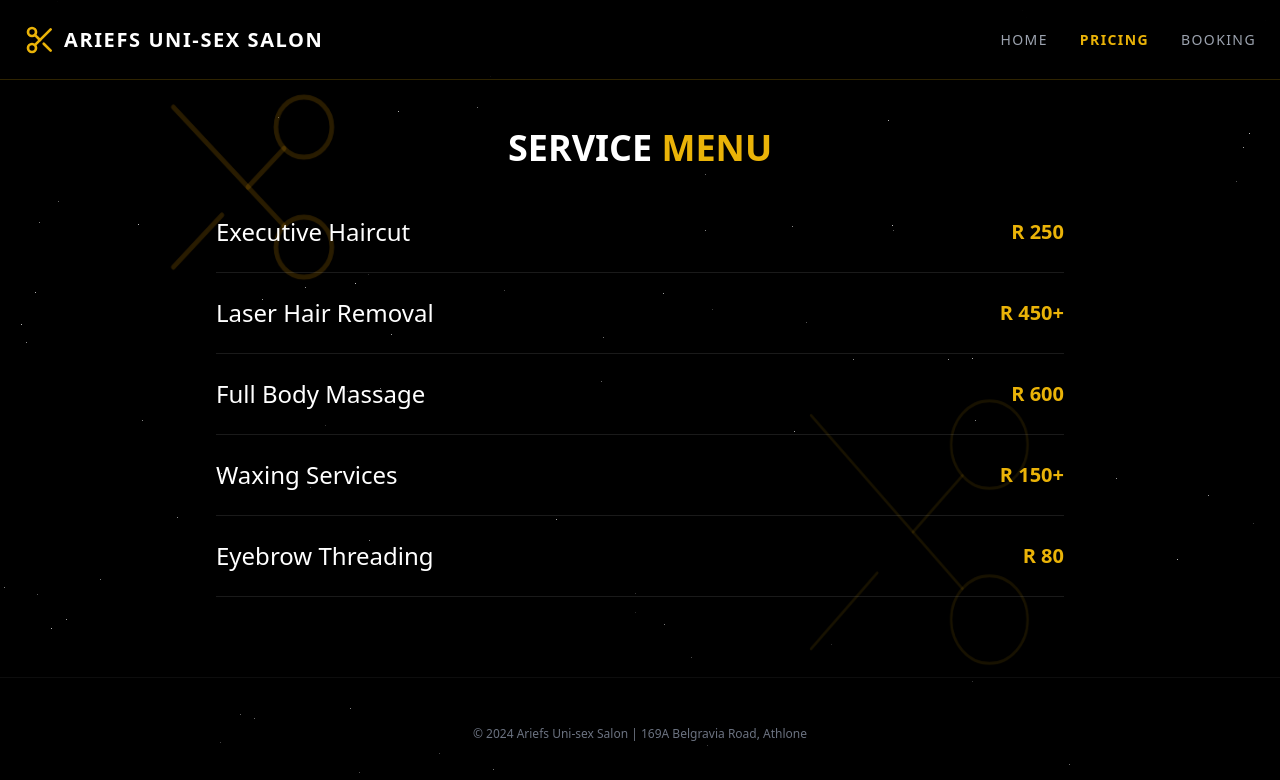
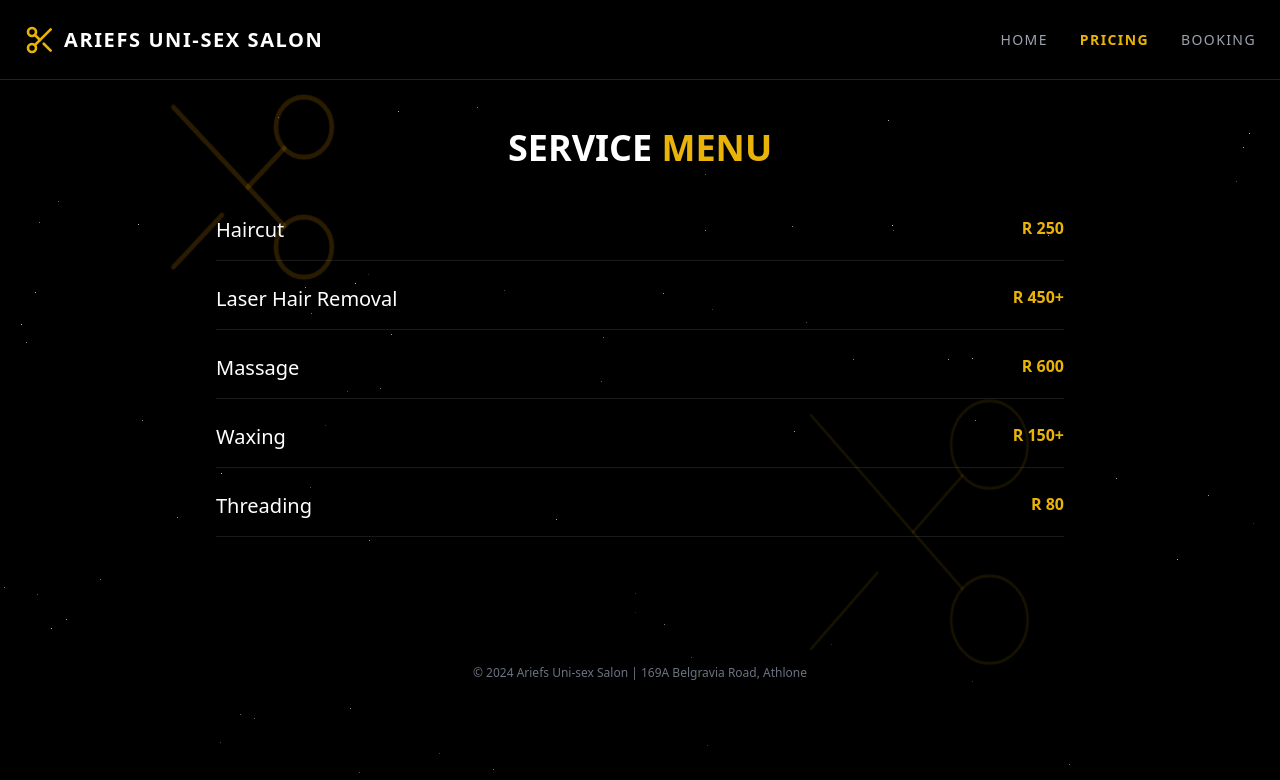
Before and after one commit to Hammad-wp1/Ariefs, a React (Vite) app: page / in a window 1280 px wide. Both pictures are taken after a click on the button "PRICING". Shown: the top 780 px of the page. Built offline with nearby package versions, Linux system fonts and the light colour scheme.

Commit message:
Update App.tsx

```diff
--- a/src/App.tsx
+++ b/src/App.tsx
@@ -1,13 +1,12 @@
 import { useState } from 'react';
 import { motion, AnimatePresence } from 'framer-motion';
-import { Scissors, MapPin, Clock, User, Phone, MessageSquare, Search, X } from 'lucide-react';
+import { Scissors, MapPin, Clock, User, Phone, MessageSquare } from 'lucide-react';
 
-// --- COMPONENTS ---
-
+// 1. BACKGROUND COMPONENT
 const Background = () => {
   const stars = Array.from({ length: 80 });
   return (
-    <div className="fixed inset-0 z-0 overflow-hidden bg-black pointer-events-none">
+    <div className="fixed inset-0 z-0 bg-black pointer-events-none overflow-hidden">
       {stars.map((_, i) => (
         <motion.div key={i} className="absolute bg-white rounded-full" animate={{ opacity: [0.2, 1, 0.2] }} transition={{ duration: Math.random() * 5 + 3, repeat: Infinity }} style={{ left: `${Math.random() * 100}%`, top: `${Math.random() * 100}%`, width: '1px', height: '1px' }} />
       ))}
@@ -17,6 +16,7 @@ const Background = () => {
   );
 };
 
+// 2. NAVBAR COMPONENT
 const Navbar = ({ activeSection, setActiveSection }: any) => (
   <nav className="fixed top-0 left-0 right-0 z-50 bg-black/80 backdrop-blur-md border-b border-yellow-500/20 h-20 flex items-center justify-between px-6">
     <div className="flex items-center gap-2 text-white font-bold uppercase tracking-widest cursor-pointer" onClick={() => setActiveSection('home')}>
@@ -31,47 +31,50 @@ const Navbar = ({ activeSection, setActiveSection }: any) => (
   </nav>
 );
 
+// 3. HOME COMPONENT
 const Home = () => (
   <div className="pt-32 pb-20 px-6 max-w-7xl mx-auto flex flex-col lg:flex-row items-center gap-12">
     <motion.div initial={{ opacity: 0, x: -50 }} animate={{ opacity: 1, x: 0 }} className="flex-1">
       <h1 className="text-5xl md:text-7xl font-bold text-white mb-6 uppercase tracking-tighter">Ariefs <br /><span className="text-yellow-500 italic">Uni-sex</span> <br />Hair Salon</h1>
-      <p className="text-gray-400 text-lg mb-8 leading-relaxed max-w-lg">Professional hair styling and grooming for everyone. Over 15 years of precision in Athlone.</p>
+      <p className="text-gray-400 text-lg mb-8 leading-relaxed max-w-lg">Professional styling and grooming for everyone. Located at 169A Belgravia Road, Athlone.</p>
       <div className="space-y-4">
         <div className="flex items-center gap-4 text-white"><MapPin className="text-yellow-500" /><div><p className="text-xs uppercase text-yellow-500 font-bold">Location</p><p>169A Belgravia Road, Athlone, 7780</p></div></div>
         <div className="flex items-center gap-4 text-white"><Clock className="text-yellow-500" /><div><p className="text-xs uppercase text-yellow-500 font-bold">Hours</p><p>Mon - Sat: 09:00 - 18:00</p></div></div>
       </div>
     </motion.div>
-    <motion.div initial={{ opacity: 0, scale: 0.9 }} animate={{ opacity: 1, scale: 1 }} className="flex-1 rounded-2xl overflow-hidden border border-yellow-500/30 shadow-2xl shadow-yellow-500/10">
-      <img src="https://images.unsplash.com/photo-1503951914875-452162b0f3f1?auto=format&fit=crop&q=80&w=2070" alt="Salon Interior" className="w-full h-[400px] object-cover" />
+    <motion.div initial={{ opacity: 0, scale: 0.9 }} animate={{ opacity: 1, scale: 1 }} className="flex-1 rounded-2xl overflow-hidden border border-yellow-500/30">
+      <img src="https://images.unsplash.com/photo-1503951914875-452162b0f3f1?auto=format&fit=crop&q=80&w=2070" alt="Salon" className="w-full h-[400px] object-cover" />
     </motion.div>
   </div>
 );
 
+// 4. PRICING COMPONENT
 const Pricing = () => (
   <div className="pt-32 pb-20 px-6 max-w-4xl mx-auto">
     <h2 className="text-4xl font-bold text-white mb-12 uppercase text-center">Service <span className="text-yellow-500">Menu</span></h2>
-    <div className="grid grid-cols-1 gap-6">
+    <div className="grid grid-cols-1 gap-6 text-white">
       {[
-        { name: "Executive Haircut", price: "R 250" },
+        { name: "Haircut", price: "R 250" },
         { name: "Laser Hair Removal", price: "R 450+" },
-        { name: "Full Body Massage", price: "R 600" },
-        { name: "Waxing Services", price: "R 150+" },
-        { name: "Eyebrow Threading", price: "R 80" }
+        { name: "Massage", price: "R 600" },
+        { name: "Waxing", price: "R 150+" },
+        { name: "Threading", price: "R 80" }
       ].map((s, i) => (
-        <div key={i} className="flex justify-between items-center border-b border-white/10 pb-6 group hover:border-yellow-500/50 transition-colors">
-          <span className="text-xl md:text-2xl text-white group-hover:text-yellow-500 transition-colors">{s.name}</span>
-          <span className="text-yellow-500 font-bold text-xl">{s.price}</span>
+        <div key={i} className="flex justify-between border-b border-white/10 pb-4">
+          <span className="text-xl">{s.name}</span>
+          <span className="text-yellow-500 font-bold">{s.price}</span>
         </div>
       ))}
     </div>
   </div>
 );
 
+// 5. BOOKING COMPONENT
 const Booking = () => {
   const [form, setForm] = useState({ name: '', phone: '', service: '', dateTime: '', message: '' });
   const handleSubmit = (e: any) => {
     e.preventDefault();
-    const text = `*New Appointment - Ariefs Salon*%0A%0A*Name:* ${form.name}%0A*Phone:* ${form.phone}%0A*Service:* ${form.service}%0A*Time:* ${form.dateTime}%0A*Note:* ${form.message}`;
+    const text = `*New Appointment*%0A*Name:* ${form.name}%0A*Phone:* ${form.phone}%0A*Service:* ${form.service}%0A*Time:* ${form.dateTime}`;
     window.open(`https://wa.me/27815391324?text=${text}`, '_blank');
   };
   return (
@@ -79,17 +82,16 @@ const Booking = () => {
       <div className="bg-white/5 border border-white/10 p-8 rounded-3xl backdrop-blur-md">
         <h2 className="text-3xl font-bold text-white mb-8 text-center uppercase">Book <span className="text-yellow-500">Appointment</span></h2>
         <form onSubmit={handleSubmit} className="space-y-4">
-          <input required placeholder="Name" className="w-full bg-black/50 border border-white/10 rounded-xl p-4 text-white outline-none focus:border-yellow-500" onChange={e => setForm({...form, name: e.target.value})} />
-          <input required placeholder="Phone" className="w-full bg-black/50 border border-white/10 rounded-xl p-4 text-white outline-none focus:border-yellow-500" onChange={e => setForm({...form, phone: e.target.value})} />
-          <select required className="w-full bg-black/50 border border-white/10 rounded-xl p-4 text-white outline-none focus:border-yellow-500" onChange={e => setForm({...form, service: e.target.value})}>
+          <input required placeholder="Name" className="w-full bg-black/50 border border-white/10 rounded-xl p-4 text-white" onChange={e => setForm({...form, name: e.target.value})} />
+          <input required placeholder="Phone" className="w-full bg-black/50 border border-white/10 rounded-xl p-4 text-white" onChange={e => setForm({...form, phone: e.target.value})} />
+          <select required className="w-full bg-black/50 border border-white/10 rounded-xl p-4 text-white" onChange={e => setForm({...form, service: e.target.value})}>
             <option value="">Select Service</option>
             <option value="Haircut">Haircut</option>
             <option value="Laser">Laser Hair Removal</option>
             <option value="Massage">Massage</option>
           </select>
-          <input required type="datetime-local" className="w-full bg-black/50 border border-white/10 rounded-xl p-4 text-white outline-none focus:border-yellow-500 [color-scheme:dark]" onChange={e => setForm({...form, dateTime: e.target.value})} />
-          <textarea placeholder="Message" className="w-full bg-black/50 border border-white/10 rounded-xl p-4 text-white h-32 outline-none focus:border-yellow-500" onChange={e => setForm({...form, message: e.target.value})} />
-          <button type="submit" className="w-full bg-yellow-500 text-black font-bold py-4 rounded-xl uppercase hover:bg-yellow-400 transition-colors">Confirm via WhatsApp</button>
+          <input required type="datetime-local" className="w-full bg-black/50 border border-white/10 rounded-xl p-4 text-white [color-scheme:dark]" onChange={e => setForm({...form, dateTime: e.target.value})} />
+          <button type="submit" className="w-full bg-yellow-500 text-black font-bold py-4 rounded-xl uppercase">Confirm WhatsApp</button>
         </form>
       </div>
     </div>
@@ -97,11 +99,10 @@ const Booking = () => {
 };
 
 // --- MAIN APP ---
-
 export default function App() {
   const [activeSection, setActiveSection] = useState('home');
   return (
-    <div className="min-h-screen bg-black text-white font-sans selection:bg-yellow-500/30">
+    <div className="min-h-screen bg-black text-white font-sans">
       <Background />
       <Navbar activeSection={activeSection} setActiveSection={setActiveSection} />
       <main className="relative z-10">
@@ -111,7 +112,7 @@ export default function App() {
           </motion.div>
         </AnimatePresence>
       </main>
-      <footer className="relative z-10 py-12 text-center border-t border-white/5 text-gray-500 text-xs">
+      <footer className="relative z-10 py-12 text-center text-gray-500 text-xs">
         © 2024 Ariefs Uni-sex Salon | 169A Belgravia Road, Athlone
       </footer>
     </div>
```
